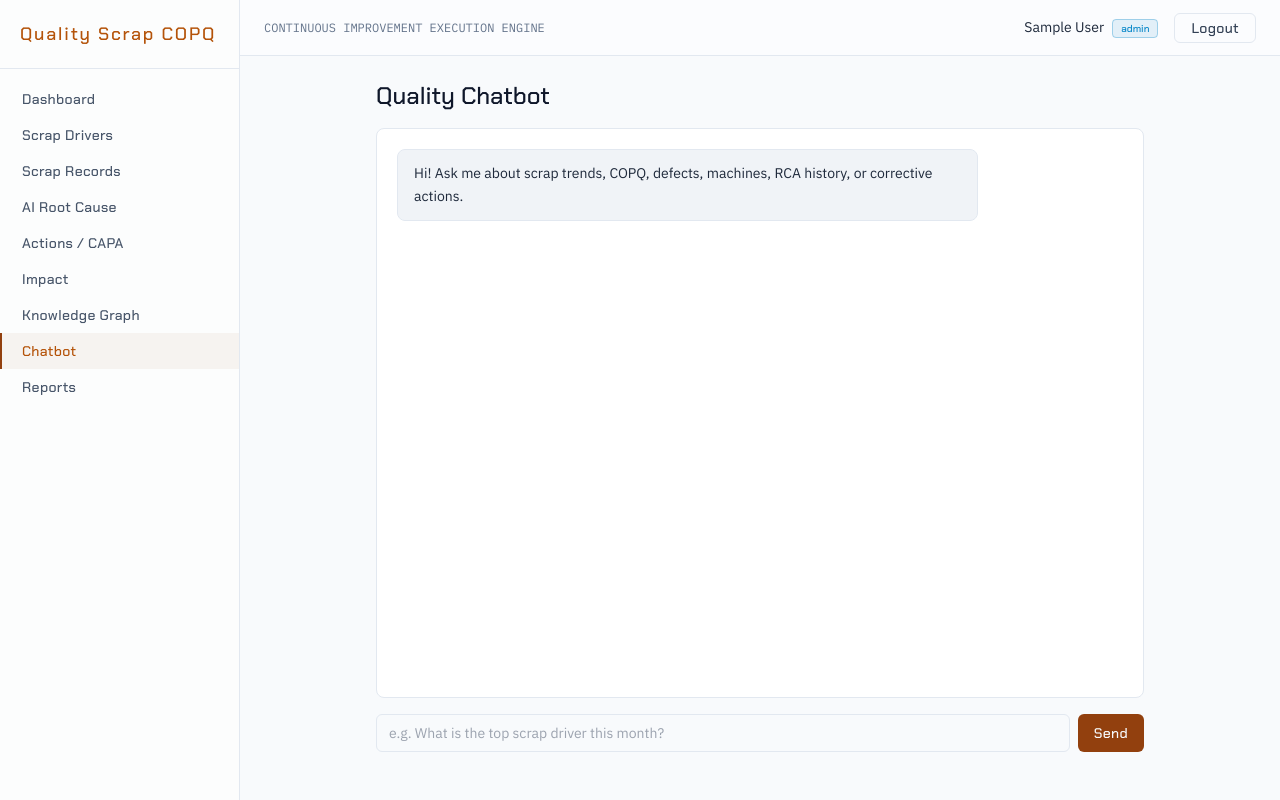
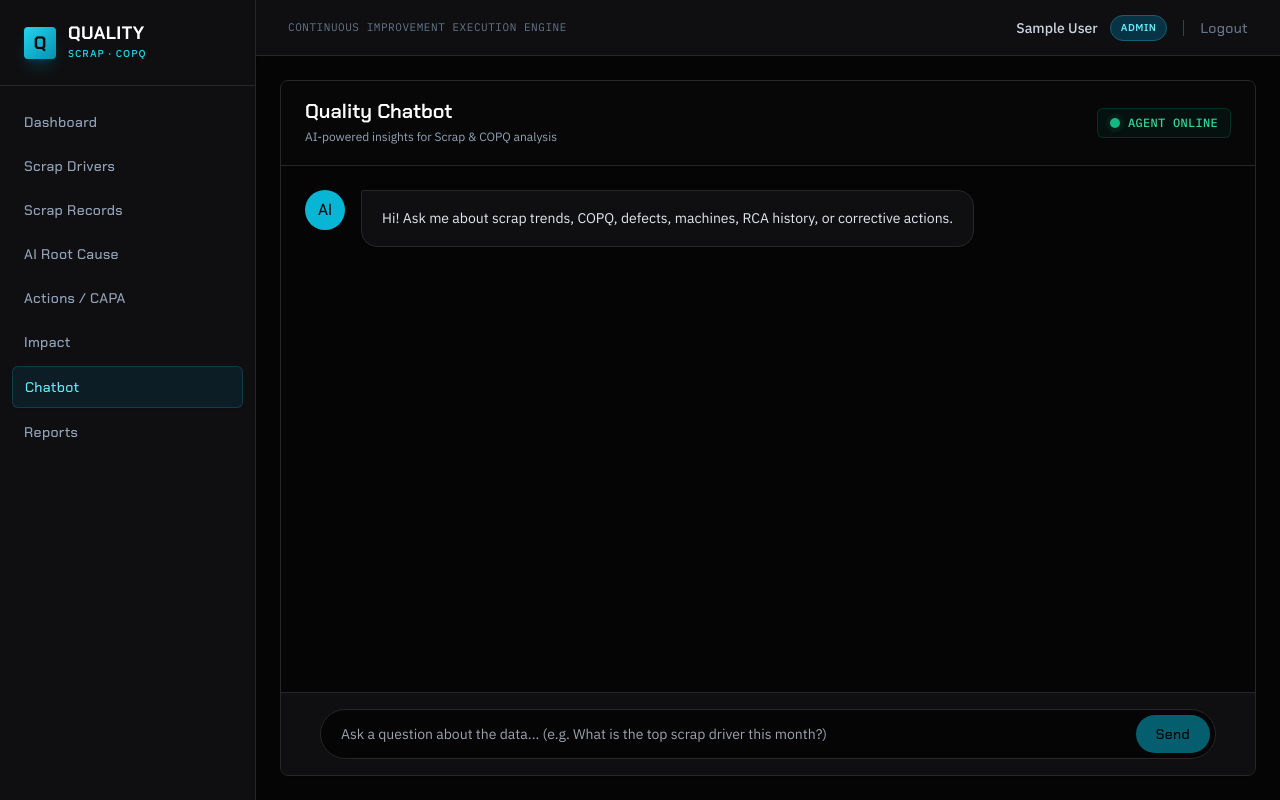
Before and after one commit to PSpabitra/Quality-Scrap-Reduction-Orchestration-Agent-17, a React (Vite) app: page /app/chat in a window 1280 px wide. Built offline with nearby package versions, Linux system fonts and the light colour scheme; sample sign-in values are in the browser's storage.

Commit message:
design modified

```diff
--- a/src/components/Layout.tsx
+++ b/src/components/Layout.tsx
@@ -6,11 +6,10 @@ const links = [
   { to: '/app/drivers', label: 'Scrap Drivers' },
   { to: '/app/records', label: 'Scrap Records' },
   { to: '/app/upload-csv', label: 'Upload CSV', admin: true },
-  { to: '/app/upload-docs', label: 'Upload Documents', admin: true },
+  { to: '/app/upload-docs', label: 'Knowledge Base', admin: true },
   { to: '/app/rca', label: 'AI Root Cause' },
   { to: '/app/actions', label: 'Actions / CAPA' },
   { to: '/app/impact', label: 'Impact' },
-  { to: '/app/graph', label: 'Knowledge Graph' },
   { to: '/app/chat', label: 'Chatbot' },
   { to: '/app/reports', label: 'Reports' },
   { to: '/app/connectors', label: 'Connectors', admin: true },
@@ -21,37 +20,45 @@ export default function Layout() {
   const { user, isAdmin, logout } = useAuth()
   const nav = useNavigate()
   return (
-    <div className="flex h-screen overflow-hidden">
-      <aside className="w-60 shrink-0 border-r border-edge bg-panel/60 flex flex-col">
-        <div className="px-5 py-5 border-b border-edge">
-          <div className="font-display text-amber-300 text-lg tracking-widest">Quality Scrap COPQ</div>
-          {/* <div className="text-[10px] uppercase tracking-widest text-slate-500">Quality Â· Scrap Â· COPQ</div> */}
+    <div className="flex h-screen overflow-hidden bg-ink text-slate-200">
+      <aside className="w-64 shrink-0 border-r border-edge bg-panel flex flex-col shadow-sm z-10">
+        <div className="px-6 py-6 border-b border-edge">
+          <div className="flex items-center gap-3">
+            <div className="w-8 h-8 rounded bg-gradient-to-br from-cyan-400 to-cyan-600 flex items-center justify-center shadow-lg shadow-cyan-500/20">
+              <span className="font-display font-bold text-ink text-lg">Q</span>
+            </div>
+            <div className="flex flex-col">
+              <div className="font-display text-white text-lg tracking-wide font-bold leading-none">QUALITY</div>
+              <div className="text-[10px] uppercase tracking-widest text-cyan-400 font-medium mt-1">Scrap · COPQ</div>
+            </div>
+          </div>
         </div>
-        <nav className="flex-1 py-3 overflow-y-auto">
+        <nav className="flex-1 py-4 overflow-y-auto space-y-1 px-3">
           {links.filter(l => !l.admin || isAdmin).map(l => (
             <NavLink key={l.to} to={l.to}
               className={({ isActive }) =>
-                `block px-5 py-2 text-sm font-display tracking-wide border-l-2 ${
-                  isActive ? 'border-amber-400 text-amber-300 bg-amber-400/5'
-                           : 'border-transparent text-slate-400 hover:text-slate-200'}`}>
+                `block px-3 py-2.5 rounded-md text-sm font-display tracking-wide transition-all ` + (
+                  isActive ? 'bg-cyan-950/40 border border-cyan-800/50 text-cyan-300 shadow-sm font-medium'
+                           : 'text-slate-400 hover:bg-slate-800/50 hover:text-cyan-300') }>
               {l.label}
             </NavLink>
           ))}
         </nav>
       </aside>
-      <div className="flex-1 flex flex-col min-w-0">
-        <header className="h-14 border-b border-edge flex items-center justify-between px-6 bg-panel/40">
-          <div className="font-mono text-xs text-slate-500">CONTINUOUS IMPROVEMENT EXECUTION ENGINE</div>
+      <div className="flex-1 flex flex-col min-w-0 bg-ink">
+        <header className="h-14 border-b border-edge flex items-center justify-between px-8 bg-panel shadow-sm z-0">
+          <div className="font-mono text-[11px] text-slate-500 tracking-wider">CONTINUOUS IMPROVEMENT EXECUTION ENGINE</div>
           <div className="flex items-center gap-4">
-            <span className="text-sm">{user?.name}
-              <span className="ml-2 px-2 py-0.5 rounded bg-cy/10 text-cy text-[10px] font-display border border-cy/30">
+            <span className="text-sm font-medium text-slate-300 flex items-center">{user?.name}
+              <span className="ml-3 px-2.5 py-0.5 rounded-full bg-cyan-950 text-cyan-300 text-[10px] uppercase tracking-wider font-semibold border border-cyan-800 shadow-sm">
                 {user?.role}
               </span>
             </span>
-            <button className="btn-ghost !py-1" onClick={() => { logout(); nav('/login') }}>Logout</button>
+            <div className="h-4 w-px bg-slate-700"></div>
+            <button className="text-sm font-display tracking-wide text-slate-500 hover:text-rose-400 transition" onClick={() => { logout(); nav('/') }}>Logout</button>
           </div>
         </header>
-        <main className="flex-1 p-6 overflow-y-auto">
+        <main className="flex-1 p-6 overflow-y-auto w-full max-w-[100vw]">
           <Outlet />
         </main>
       </div>
--- a/src/pages/Chatbot.tsx
+++ b/src/pages/Chatbot.tsx
@@ -22,7 +22,7 @@ export default function Chatbot() {
       setMsgs(m => [...m, { role: "assistant", text: r.data.answer, sources: r.data.sources }]);
     } catch (e) {
       toast.error(errMsg(e));
-      setMsgs(m => [...m, { role: "assistant", text: "Data is not available." }]);
+      setMsgs(m => [...m, { role: "assistant", text: "Data is not available at the moment." }]);
     } finally {
       setBusy(false);
       setTimeout(() => endRef.current?.scrollIntoView({ behavior: "smooth" }), 50);
@@ -30,29 +30,82 @@ export default function Chatbot() {
   };
 
   return (
-    <div className="max-w-3xl mx-auto h-[calc(100vh-8rem)] flex flex-col">
-      <h1 className="text-2xl font-display text-white mb-4">Quality Chatbot</h1>
-      <div className="card flex-1 overflow-y-auto p-4 space-y-4">
+    <div className="w-full h-[calc(100vh-6.5rem)] flex flex-col bg-panel rounded-lg shadow-sm border border-edge overflow-hidden">
+      <div className="px-6 py-4 border-b border-edge bg-ink/80 flex items-center justify-between shrink-0">
+        <div>
+          <h1 className="text-xl font-display text-white font-semibold flex items-center gap-2">
+            Quality Chatbot
+          </h1>
+          <p className="text-xs text-slate-400 mt-1 pb-1">AI-powered insights for Scrap & COPQ analysis</p>
+        </div>
+        <div className="flex items-center gap-2 bg-emerald-950/30 px-3 py-1.5 rounded-md border border-emerald-900/50 shadow-sm">
+          <span className="flex h-2.5 w-2.5 relative">
+            <span className="animate-ping absolute inline-flex h-full w-full rounded-full bg-emerald-400 opacity-75"></span>
+            <span className="relative inline-flex rounded-full h-2.5 w-2.5 bg-emerald-500"></span>
+          </span>
+          <span className="text-xs font-mono font-medium text-emerald-400 tracking-wide">AGENT ONLINE</span>
+        </div>
+      </div>
+
+      <div className="flex-1 overflow-y-auto p-6 space-y-6 bg-ink">
         {msgs.map((m, i) => (
-          <div key={i} className={`flex ${m.role === "user" ? "justify-end" : "justify-start"}`}>
-            <div className={`max-w-[80%] rounded-lg px-4 py-3 text-sm leading-relaxed ${
-              m.role === "user" ? "bg-cyan-600/20 border border-cyan-500/30 text-cyan-50" : "bg-edge/50 border border-edge text-slate-200"}`}>
-              <div className="whitespace-pre-wrap">{m.text}</div>
+          <div key={i} className={`flex gap-4 ` + (m.role === "user" ? "flex-row-reverse" : "flex-row")}>
+
+            {/* Avatar */}
+            <div className={`shrink-0 h-10 w-10 rounded-full flex items-center justify-center font-display font-medium shadow-sm ` + (
+                m.role === "user" ? "bg-amber-400 text-ink" : "bg-cyan-500 text-ink"
+              )}>
+              {m.role === "user" ? "U" : "AI"}
+            </div>
+
+            {/* Bubble */}
+            <div className={`max-w-[75%] rounded-2xl px-5 py-4 text-sm leading-relaxed shadow-sm ` + (
+              m.role === "user"
+                ? "bg-amber-400 text-ink rounded-tr-sm"
+                : "bg-panel border border-edge text-slate-200 rounded-tl-sm")}>
+              <div className="whitespace-pre-wrap font-body">{m.text}</div>
               {m.sources && m.sources.length > 0 && (
-                <div className="mt-2 pt-2 border-t border-edge text-xs text-slate-500">
-                  Sources: {m.sources.join(" · ")}
+                <div className={`mt-3 pt-3 border-t text-xs flex flex-wrap gap-2 ` + (m.role === "user" ? "border-amber-600/30 text-amber-900" : "border-edge text-slate-400")}>
+                  <span className="font-semibold uppercase tracking-wider text-[10px] mt-0.5">Sources</span>
+                  {m.sources.map((s, idx) => (
+                     <span key={idx} className={`px-2 py-0.5 rounded shadow-sm ` + (m.role === "user" ? "bg-amber-500/20 border border-amber-600/30" : "bg-ink border border-edge text-slate-300")}>{s}</span>
+                  ))}
                 </div>
               )}
             </div>
           </div>
         ))}
-        {busy && <div className="text-slate-500 text-sm animate-pulse">Thinking…</div>}
+        {busy && (
+          <div className="flex gap-4 flex-row">
+            <div className="shrink-0 h-10 w-10 rounded-full bg-cyan-500 text-ink flex items-center justify-center font-display font-medium shadow-sm">AI</div>
+            <div className="bg-panel border border-edge rounded-2xl rounded-tl-sm px-5 py-4 w-20 flex items-center justify-center gap-1.5 shadow-sm">
+              <div className="w-1.5 h-1.5 rounded-full bg-slate-500 animate-bounce" style={{ animationDelay: '0ms' }} />
+              <div className="w-1.5 h-1.5 rounded-full bg-slate-500 animate-bounce" style={{ animationDelay: '150ms' }} />
+              <div className="w-1.5 h-1.5 rounded-full bg-slate-500 animate-bounce" style={{ animationDelay: '300ms' }} />
+            </div>
+          </div>
+        )}
         <div ref={endRef} />
       </div>
-      <div className="flex gap-2 mt-4">
-        <input className="input flex-1" placeholder="e.g. What is the top scrap driver this month?" value={input}
-          onChange={e => setInput(e.target.value)} onKeyDown={e => e.key === "Enter" && send()} />
-        <button className="btn" disabled={busy} onClick={send}>Send</button>
+
+      <div className="px-6 py-4 border-t border-edge bg-panel shrink-0">
+        <label htmlFor="chat-input" className="sr-only">Type your message</label>
+        <div className="flex gap-3 max-w-4xl mx-auto w-full relative group">
+          <input id="chat-input"
+            className="w-full py-3.5 pl-5 pr-24 rounded-full text-sm font-body text-slate-200 bg-ink border border-edge transition-all focus:outline-none focus:ring-2 focus:ring-cyan-500/40 focus:border-cyan-500 shadow-sm"
+            placeholder="Ask a question about the data... (e.g. What is the top scrap driver this month?)"
+            value={input}
+            onChange={e => setInput(e.target.value)}
+            onKeyDown={e => e.key === "Enter" && send()}
+          />
+          <button
+            className="absolute right-1.5 top-1.5 bottom-1.5 bg-cyan-500 text-ink px-5 rounded-full font-display text-sm tracking-wide font-medium hover:bg-cyan-400 transition shadow disabled:opacity-50 disabled:shadow-none flex items-center gap-2"
+            disabled={busy || !input.trim()}
+            onClick={send}
+          >
+            {busy ? '...' : 'Send'}
+          </button>
+        </div>
       </div>
     </div>
   );
--- a/src/pages/Landing.tsx
+++ b/src/pages/Landing.tsx
@@ -1,43 +1,76 @@
 import { Link } from 'react-router-dom'
 
 const cards = [
-  { t: 'Scrap Driver Detection', d: 'Pareto 80/20 ranking of components, defects, machines, lines and shifts driving scrap.' },
-  { t: 'COPQ Reduction', d: 'Continuous tracking of Cost of Poor Quality with anomaly detection on every record.' },
-  { t: 'CAPA Orchestration', d: 'Corrective actions with Jira tickets, owners, due dates, approvals and closure tracking.' },
-  { t: 'AI Root Cause Analysis', d: 'LLM-powered RCA grounded in live SQL data, vector knowledge base and knowledge graph.' },
-  { t: 'Report Generation', d: 'Weekly and monthly executive Word reports with trends, actions and measured impact.' },
-  { t: 'Chatbot Q&A', d: 'Ask plant-level quality questions and get answers with evidence and sources.' }
+  { t: 'Scrap Driver Detection', d: 'Pareto 80/20 ranking of components, defects, machines, lines and shifts driving scrap.', icon: '📊' },
+  { t: 'COPQ Reduction', d: 'Continuous tracking of Cost of Poor Quality with anomaly detection on every record.', icon: '💸' },
+  { t: 'CAPA Orchestration', d: 'Corrective actions with Jira tickets, owners, due dates, approvals and closure tracking.', icon: '🔄' },
+  { t: 'AI Root Cause Analysis', d: 'LLM-powered RCA grounded in live SQL data, vector knowledge base and knowledge graph.', icon: '🧠' },
+  { t: 'Report Generation', d: 'Weekly and monthly executive Word reports with trends, actions and measured impact.', icon: '📄' },
+  { t: 'Chatbot Q&A', d: 'Ask plant-level quality questions and get answers with evidence and sources.', icon: '💬' }
 ]
 
 export default function Landing() {
   return (
-    <div className="min-h-screen relative overflow-hidden">
-      <div className="absolute inset-0 opacity-[0.07]"
+    <div className="min-h-screen relative overflow-hidden bg-ink text-slate-200 selection:bg-cyan-500/30">
+      <div className="absolute inset-0 opacity-[0.03]"
         style={{ backgroundImage: 'linear-gradient(#22d3ee 1px, transparent 1px), linear-gradient(90deg, #22d3ee 1px, transparent 1px)', backgroundSize: '46px 46px' }} />
-      <header className="relative flex items-center justify-between px-10 py-6">
-        <div className="font-display text-amber-300 tracking-[0.3em]">AGENT 17</div>
-        <Link to="/login" className="btn">SIGN IN</Link>
+
+      {/* Glow Effects */}
+      <div className="absolute top-0 left-1/4 w-96 h-96 bg-cyan-600/20 rounded-full blur-[128px] -translate-y-1/2 pointer-events-none" />
+      <div className="absolute bottom-0 right-1/4 w-[500px] h-[500px] bg-cyan-900/20 rounded-full blur-[128px] translate-y-1/2 pointer-events-none" />
+
+      <header className="relative flex items-center justify-between px-10 py-6 max-w-7xl mx-auto w-full z-10">
+        <div className="flex items-center gap-3">
+          <div className="w-10 h-10 rounded-lg bg-gradient-to-br from-cyan-400 to-cyan-600 flex items-center justify-center shadow-lg shadow-cyan-500/20">
+            <span className="font-display font-bold text-ink text-xl">Q</span>
+          </div>
+          <div className="flex flex-col">
+            <div className="font-display text-white text-xl tracking-wide font-bold leading-none">QUALITY</div>
+            <div className="text-[10px] uppercase tracking-widest text-cyan-400 font-medium mt-1">Scrap · COPQ</div>
+          </div>
+        </div>
+        <Link to="/login" className="px-6 py-2.5 rounded-full font-display text-sm tracking-wide bg-panel border border-edge text-white hover:border-cyan-500/50 hover:bg-cyan-950/30 transition shadow-sm">
+          SIGN IN
+        </Link>
       </header>
-      <section className="relative max-w-5xl mx-auto px-10 pt-20 pb-14">
-        <div className="font-mono text-cy text-xs mb-4">// QUALITY &amp; SCRAP REDUCTION ORCHESTRATION AGENT</div>
-        <h1 className="font-display text-5xl leading-tight text-slate-100">
-          From static dashboards to a<br />
-          <span className="text-amber-300">continuous improvement execution engine.</span>
+
+      <section className="relative max-w-5xl mx-auto px-10 pt-28 pb-20 z-10">
+        <div className="inline-flex items-center gap-2 px-3 py-1.5 rounded-full bg-cyan-950/40 border border-cyan-500/20 text-cyan-400 text-[11px] font-mono mb-8 tracking-wider shadow-sm">
+          <span className="w-2 h-2 rounded-full bg-cyan-400 animate-pulse" />
+          CONTINUOUS IMPROVEMENT EXECUTION ENGINE
+        </div>
+
+        <h1 className="font-display text-6xl md:text-7xl leading-[1.1] text-white font-bold tracking-tight">
+          From static dashboards to a <br />
+          <span className="text-transparent bg-clip-text bg-gradient-to-r from-cyan-400 to-emerald-400">
+            continuous improvement engine.
+          </span>
         </h1>
-        <p className="mt-6 text-slate-400 max-w-2xl">
+
+        <p className="mt-8 text-slate-400 max-w-2xl text-lg leading-relaxed font-body">
           Agent 17 continuously analyzes scrap, defects, COPQ, machines, lines, shifts and tooling —
           finds root causes, dispatches corrective actions, tracks closure and measures real improvement.
         </p>
-        <div className="mt-8 flex gap-4">
-          <Link to="/login" className="btn">LAUNCH CONSOLE</Link>
-          <a href="#modules" className="btn-ghost">EXPLORE MODULES</a>
+
+        <div className="mt-10 flex flex-wrap gap-4 items-center">
+          <Link to="/login" className="px-8 py-3.5 rounded-full font-display text-sm tracking-wide bg-cyan-500 text-ink font-bold hover:bg-cyan-400 transition shadow-lg shadow-cyan-500/20 border border-cyan-400">
+            LAUNCH CONSOLE
+          </Link>
+          <a href="#modules" className="px-8 py-3.5 rounded-full font-display text-sm tracking-wide bg-panel border border-edge text-slate-300 hover:text-white hover:border-cyan-500/50 transition">
+            EXPLORE MODULES
+          </a>
         </div>
       </section>
-      <section id="modules" className="relative max-w-6xl mx-auto px-10 pb-24 grid md:grid-cols-3 gap-5">
-        {cards.map(c => (
-          <div key={c.t} className="card hover:border-cy/50 transition">
-            <div className="font-display text-amber-300">{c.t}</div>
-            <p className="mt-2 text-sm text-slate-400">{c.d}</p>
+
+      <section id="modules" className="relative max-w-7xl mx-auto px-10 pb-32 grid md:grid-cols-2 lg:grid-cols-3 gap-6 z-10">
+        {cards.map((c, i) => (
+          <div key={i} className="group bg-panel/80 border border-edge rounded-2xl p-6 hover:border-cyan-500/50 hover:bg-cyan-950/10 transition-all duration-300 shadow-sm relative overflow-hidden backdrop-blur-sm">
+            <div className="absolute top-0 right-0 w-32 h-32 bg-gradient-to-br from-cyan-500/5 to-transparent rounded-bl-[100px] -z-10 group-hover:from-cyan-500/10 transition-colors" />
+            <div className="w-12 h-12 rounded-xl bg-ink border border-edge flex items-center justify-center text-xl mb-5 group-hover:border-cyan-500/30 transition-colors shadow-sm">
+              {c.icon}
+            </div>
+            <div className="font-display text-white text-lg font-bold tracking-wide">{c.t}</div>
+            <p className="mt-3 text-sm text-slate-400 leading-relaxed font-body">{c.d}</p>
           </div>
         ))}
       </section>
--- a/src/pages/Login.tsx
+++ b/src/pages/Login.tsx
@@ -21,19 +21,32 @@ export default function Login() {
   }
 
   return (
-    <div className="min-h-screen flex items-center justify-center">
-      <div className="card w-[380px]">
-        <div className="font-display text-amber-300 tracking-[0.3em] text-center">AGENT 17</div>
-        <div className="text-center text-[11px] uppercase tracking-widest text-slate-500 mb-6">Persona-based access</div>
-        <label className="label">Email</label>
-        <input className="input mb-4" value={email} onChange={e => setEmail(e.target.value)} />
-        <label className="label">Password</label>
-        <input className="input mb-6" type="password" value={password}
+    <div className="min-h-screen flex items-center justify-center bg-ink">
+      <div className="absolute inset-0 opacity-[0.03]"
+        style={{ backgroundImage: 'linear-gradient(#22d3ee 1px, transparent 1px), linear-gradient(90deg, #22d3ee 1px, transparent 1px)', backgroundSize: '46px 46px' }} />
+      <div className="absolute top-1/2 left-1/2 w-[500px] h-[500px] bg-cyan-600/10 rounded-full blur-[128px] -translate-x-1/2 -translate-y-1/2 pointer-events-none" />
+
+      <div className="card w-[420px] bg-panel/80 backdrop-blur-sm border-edge shadow-2xl relative z-10 p-8 rounded-2xl">
+        <div className="flex flex-col items-center justify-center mb-8">
+          <div className="w-12 h-12 rounded-xl bg-gradient-to-br from-cyan-400 to-cyan-600 flex items-center justify-center shadow-lg shadow-cyan-500/20 mb-4">
+            <span className="font-display font-bold text-ink text-2xl">Q</span>
+          </div>
+          <div className="font-display text-white text-2xl tracking-widest font-bold leading-none mb-1">QUALITY</div>
+          <div className="text-[11px] uppercase tracking-widest text-cyan-400 font-medium">Scrap · COPQ</div>
+        </div>
+
+        <label className="label text-slate-400">Email</label>
+        <input className="input mb-5 bg-ink text-slate-200 border-edge focus:border-cyan-500 focus:ring-1 focus:ring-cyan-500" value={email} onChange={e => setEmail(e.target.value)} />
+
+        <label className="label text-slate-400">Password</label>
+        <input className="input mb-8 bg-ink text-slate-200 border-edge focus:border-cyan-500 focus:ring-1 focus:ring-cyan-500" type="password" value={password}
           onChange={e => setPassword(e.target.value)} onKeyDown={e => e.key === 'Enter' && submit()} />
-        <button className="btn w-full" disabled={busy} onClick={submit}>
+
+        <button className="w-full py-3 rounded-md font-display font-bold tracking-wide bg-cyan-500 text-ink hover:bg-cyan-400 transition shadow-lg shadow-cyan-500/20 disabled:opacity-50" disabled={busy} onClick={submit}>
           {busy ? 'AUTHENTICATING…' : 'SIGN IN'}
         </button>
-        <div className="mt-5 text-xs text-slate-500 font-mono leading-relaxed">
+
+        <div className="mt-6 p-4 rounded-lg bg-ink/50 border border-edge text-xs text-slate-500 font-mono leading-relaxed text-center">
           admin@agent17.com / Admin@123<br />engineer@agent17.com / Engineer@123
         </div>
       </div>
--- a/tailwind.config.js
+++ b/tailwind.config.js
@@ -4,43 +4,33 @@ export default {
   theme: {
     extend: {
       colors: {
-        ink: "#f8fafc",
-        panel: "#ffffff",
-        edge: "#e2e8f0",
-        white: "#0f172a",
+        ink: "#050505",       // Deep black background
+        panel: "#0f0f11",     // Slightly lighter panel
+        edge: "#27272a",      // Zinc 800 borders
         amber: {
-          300: "#b45309",
-          400: "#92400e",
+          300: "#fcd34d",
+          400: "#fbbf24",
           500: "#f59e0b",
-          glow: "#c2410c"
+          glow: "#fbbf24"
         },
         cyan: {
-          50: "#164e63",
-          300: "#0e7490",
+          50: "#ecfeff",
+          300: "#67e8f9",
           500: "#06b6d4",
-          600: "#0891b2"
+          600: "#0891b2",
+          700: "#0e7490",
+          800: "#155e75"
         },
         emerald: {
-          300: "#047857",
-          400: "#065f46",
+          300: "#6ee7b7",
+          400: "#34d399",
           500: "#10b981"
         },
         rose: {
-          300: "#be123c",
+          300: "#fda4af",
           500: "#f43f5e"
         },
-        cy: "#0284c7",
-        slate: {
-          100: "#0f172a",
-          200: "#1e293b",
-          300: "#334155",
-          400: "#475569",
-          500: "#64748b",
-          600: "#94a3b8",
-          700: "#cbd5e1",
-          800: "#e2e8f0",
-          900: "#f1f5f9"
-        }
+        cy: "#22d3ee"
       },
       fontFamily: {
         display: ["'Chakra Petch'", "sans-serif"],
```
Also changed, not shown: 5 other files (tests, documents, lock files or other folders).
